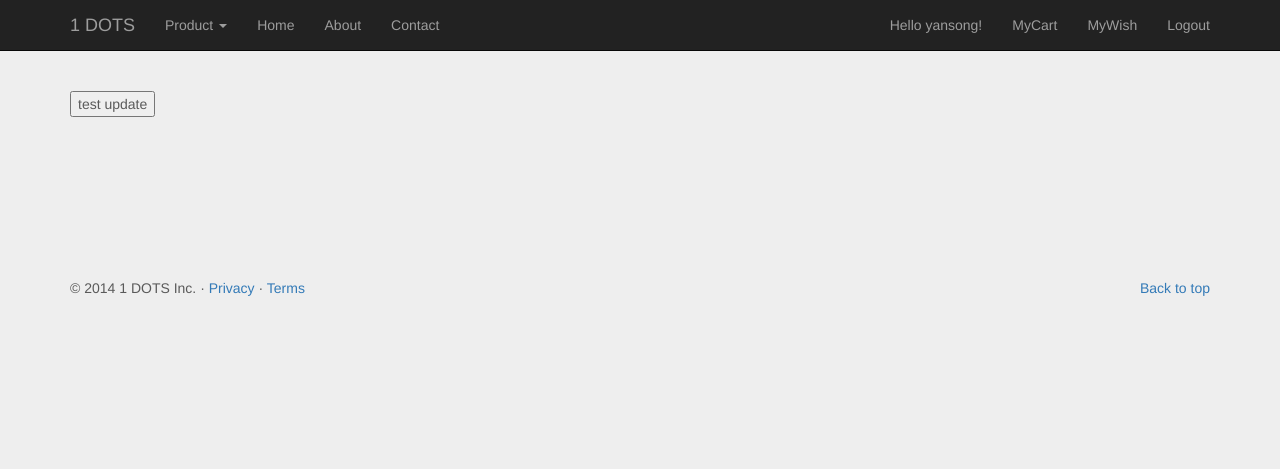
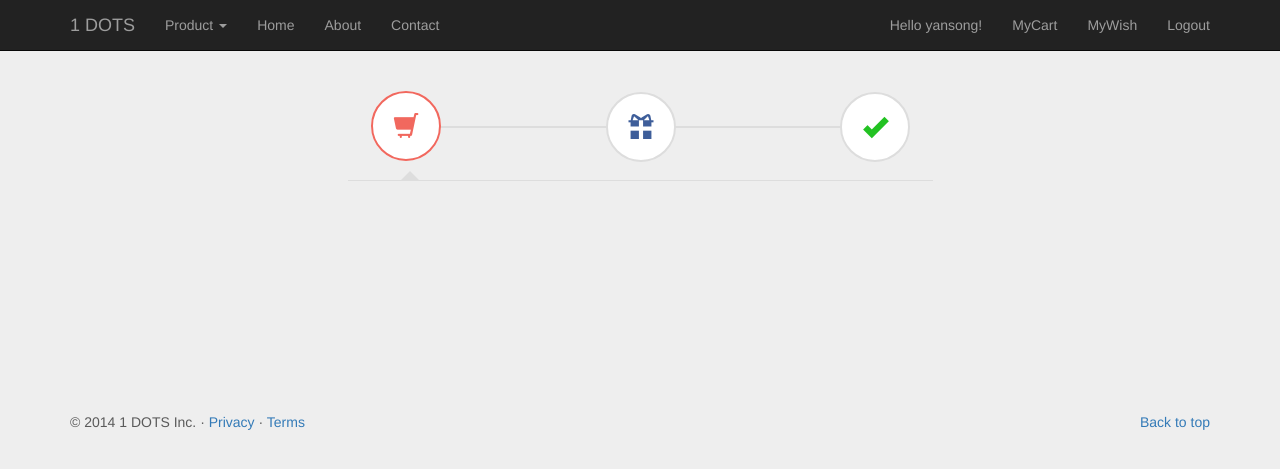
Before and after one commit to yansong10101/serverqa, a Django app: page /order/15/ in a window 1280 px wide. Shown: the top 469 px of the page. Run offline with Django 3.2, Linux system fonts and the light colour scheme; a user stored in the database is signed in; data comes from the database, SQL or seed files in the repository; both versions use the stored data as it was after the commit; some libraries are stand-ins or nearby versions.

Commit message:
enhance front-end

```diff
--- a/designweb/urls.py
+++ b/designweb/urls.py
@@ -25,6 +25,7 @@ urlpatterns = patterns(
     url(r'^api/cart/(?P<pk>[0-9]+)/remove/$', views.remove_cart, name='remove-from-cart'),
     url(r'^api/wish/(?P<pk>[0-9]+)/remove/$', views.remove_wish, name='remove-from-wish'),
     url(r'^api/order-detail/(?P<pk>[0-9]+)/(?P<num>[0-9]+)/update/$', views.update_order_detail, name='update-order'),
+    url(r'^api/cart-detail/(?P<pk>[0-9]+)/(?P<num>[0-9]+)/update/$', views.update_cart_detail, name='update-cart'),
     url(r'^api/like/(?P<pk>[0-9]+)/$', views.like_product, name='like-product'),
 
     # api using rest-framework
--- a/designweb/views.py
+++ b/designweb/views.py
@@ -117,6 +117,8 @@ def add_cart(request, pk):
     user = request.user
     product = get_object_or_404(Product, pk=pk)
     user.cart.products.add(product)
+    if not is_product_in_cart_details(user, product):
+        user.cart.cart_details.create(cart=user.cart, product=product)
     return Response(data={'Success': 'Success'})
 
 
@@ -135,6 +137,8 @@ def remove_cart(request, pk):
     user = request.user
     product = get_object_or_404(Product, pk=pk)
     user.cart.products.remove(product)
+    if is_product_in_cart_details(user, product):
+        user.cart.cart_details.filter(product=product).delete()
     return Response(data={'Success': 'Success'})
 
 
@@ -153,9 +157,17 @@ def remove_wish(request, pk):
 def update_order_detail(request, pk, num):
     order_detail = get_object_or_404(OrderDetails, pk=pk)
     order_detail.number_items = num
-    print('Before -- ' + str(num))
     order_detail.save()
-    print('After -- ' + str(order_detail.number_items))
+    return Response(data={'Success': 'Success'})
+
+
+@ensure_csrf_cookie
+@api_view(['GET', 'POST', ])
+@login_required(login_url='/login/')
+def update_cart_detail(request, pk, num):
+    cart_detail = get_object_or_404(CartDetail, pk=pk)
+    cart_detail.number_in_cart = num
+    cart_detail.save()
     return Response(data={'Success': 'Success'})
 
 
@@ -175,7 +187,7 @@ def my_cart(request, pk):
     user = get_object_or_404(User, pk=pk)
     if user is not None:
         products = user.cart.products.all()
-        pass_dicts = {'products': products, }
+        pass_dicts = {'products': products, 'orders': user.cart.cart_details.all()}
         return render(request, 'mycart.html', get_display_dict('MY CART', pass_dict=pass_dicts))
 
 
@@ -195,11 +207,21 @@ def my_wish(request, pk):
 def my_order(request, pk):
     user = get_object_or_404(User, pk=pk)
     if user.is_authenticated():
-        products = user.cart.products.all()
+        details = user.cart.cart_details.all()
+        products = []
+        for detail in details:
+            products.append(detail.product)
         order = user.orders.get_or_create(user=user, is_paid=False)[0]
-        for item in products:
-            if not is_order_list_contain_product(order.details.all(), item.pk):
-                OrderDetails.objects.create(order=order, product=item)
+        # for item in products:
+        #     if not is_order_list_contain_product(order.details.all(), item.pk):
+        #         OrderDetails.objects.create(order=order, product=item)
+        for item in details:
+            if not is_order_list_contain_product(order.details.all(), item.product.pk):
+                OrderDetails.objects.create(order=order, product=item.product, number_items=item.number_in_cart)
+            else:
+                order_detail = OrderDetails.objects.get(order=order, product=item.product)
+                order_detail.number_items = item.number_in_cart
+                order_detail.save()
         for item in order.details.all():
             if not is_cart_list_contain_order_detail(products, item.product.pk):
                 order.details.filter(pk=item.pk).delete()
--- a/static/css/cart_style.css
+++ b/static/css/cart_style.css
@@ -21,3 +21,8 @@
 #btnpay{
     float: right;
 }
+
+.prod_description{
+    font-size: small;
+    font-family: "Lucida Grande", "DejaVu Sans", "Bitstream Vera Sans", Verdana, Arial, sans-serif;
+}
--- a/static/css/microgroup.css
+++ b/static/css/microgroup.css
@@ -7,3 +7,8 @@
     text-align: center;
     margin-bottom: 25px;
 }
+
+#mainImg{
+    width: 350px;
+    height: 400px;
+}
--- /dev/null
+++ b/static/css/order_process.css
@@ -0,0 +1,174 @@
+.board .nav-tabs {
+    position: relative;
+    box-sizing: border-box;
+}
+
+p.narrow{
+    width: 60%;
+    margin: 10px auto;
+}
+
+.liner{
+    height: 2px;
+    background: #ddd;
+    position: absolute;
+    width: 80%;
+    margin: 0 auto;
+    left: 0;
+    right: 0;
+    top: 50%;
+    z-index: 1;
+}
+
+.nav-tabs > li.active > a, .nav-tabs > li.active > a:hover, .nav-tabs > li.active > a:focus {
+    color: #555555;
+    cursor: default;
+    border: 0;
+    border-bottom-color: transparent;
+}
+
+.board-inner{
+    margin-left: 25%;
+    margin-right: 25%;
+    text-align: center;
+}
+
+span.round-tabs{
+    width: 70px;
+    height: 70px;
+    line-height: 70px;
+    display: inline-block;
+    border-radius: 100px;
+    background: white;
+    z-index: 2;
+    position: absolute;
+    left: 0;
+    text-align: center;
+    font-size: 25px;
+}
+
+span.round-tabs.one{
+    color: #f1685e;
+    border: 2px solid #ddd;
+}
+
+li.active span.round-tabs.one{
+    background: #fff !important;
+    border: 2px solid #f1685e;
+    color: #f1685e;
+}
+
+span.round-tabs.three{
+    color: #3e5e9a;
+    border: 2px solid #ddd;
+}
+
+li.active span.round-tabs.three{
+    background: #fff !important;
+    border: 2px solid #3e5e9a;
+    color: #3e5e9a;
+}
+
+span.round-tabs.five{
+    color: rgb(34, 194, 34);
+    border: 2px solid #ddd;
+}
+
+li.active span.round-tabs.five{
+    background: #fff !important;
+    border: 2px solid rgb(34, 194, 34);
+    color: rgb(34, 194, 34);
+}
+
+.nav-tabs > li.active > a span.round-tabs{
+    background: #fafafa;
+}
+.nav-tabs > li {
+    width: 20%;
+}
+
+li:after {
+    content: " ";
+    position: absolute;
+    left: 45%;
+   opacity:0;
+    margin: 0 auto;
+    bottom: 0px;
+    border: 5px solid transparent;
+    border-bottom-color: #ddd;
+    transition:0.1s ease-in-out;
+
+}
+li.active:after {
+    content: " ";
+    position: absolute;
+    left: 45%;
+   opacity:1;
+    margin: 0 auto;
+    bottom: 0px;
+    border: 10px solid transparent;
+    border-bottom-color: #ddd;
+
+}
+.nav-tabs > li a{
+   width: 70px;
+   height: 70px;
+   margin: 20px auto;
+   border-radius: 100%;
+   padding: 0;
+}
+
+.nav-tabs > li a:hover{
+    background: transparent;
+}
+
+.tab-pane{
+   position: relative;
+padding-top: 50px;
+}
+.tab-content .head{
+    font-family: 'Roboto Condensed', sans-serif;
+    font-size: 25px;
+    text-transform: uppercase;
+    padding-bottom: 10px;
+}
+.btn-outline-rounded{
+    padding: 10px 40px;
+    margin: 20px 0;
+    border: 2px solid transparent;
+    border-radius: 25px;
+}
+
+.btn.green{
+    background-color:#5cb85c;
+    color: #ffffff;
+}
+
+/*
+
+product summary view
+
+*/
+.cartImg{
+    height: 100px;
+    width: 75px;
+    margin-bottom: 0px;
+}
+
+.product_name{
+    color: #003366;
+}
+
+.product_code{
+    font-size: small;
+    color: #3c3c3c;
+}
+
+.product_price{
+    font-size: medium;
+    color: red;
+}
+
+#btnpay{
+    float: right;
+}
--- a/templates/microgroup.html
+++ b/templates/microgroup.html
@@ -18,7 +18,7 @@
     <div class="row featurette">
         <div class="col-md-1"></div>
         <div class="col-md-5">
-          <img id="mainImg" src="{% static 'products' %}/{{ product.image_root }}" class="img-thumbnail" alt="Generic placeholder image">
+          <img id="mainImg" src="{{ storage_host }}{% static 'products' %}/{{ product.image_root }}" class="img-thumbnail" alt="Generic placeholder image">
             <div id="social_block">
                 <span class='st_facebook_large'></span>
                 <span class='st_twitter_large'></span>
--- a/templates/myorder.html
+++ b/templates/myorder.html
@@ -1,61 +1,72 @@
 {% extends "base.html" %}
 {% load staticfiles %}
+{% load tags %}
 
 {% block content %}
 
     <script src="{% static "js/jquery-1.11.1.min.js" %}"></script>
     <link href="{% static 'css/cart_style.css'%}" rel="stylesheet">
+    <link href="{% static 'css/order_process.css'%}" rel="stylesheet">
 
+    <div class="row">
+        <div class="board">
+
+            <div class="board-inner">
+                <ul class="nav nav-tabs" id="myTab">
+                    <div class="liner"></div>
+                    <li class="active">
+                        <a href="#home" data-toggle="tab" title="welcome"><span class="round-tabs one"><i class="glyphicon glyphicon-shopping-cart"></i></span></a>
+                    </li>
+                    <li>
+                        <a href="#done" data-toggle="tab" title="completed" style="visibility: hidden;"><span class="round-tabs two"><i class="glyphicon glyphicon-ok"></i></span></a>
+                    </li>
+                    <li>
+                        <a href="#messages" data-toggle="tab" title="bootsnipp goodies"><span class="round-tabs three"><i class="glyphicon glyphicon-gift"></i></span></a>
+                    </li>
+                    <li>
+                        <a href="#settings" data-toggle="tab" title="blah blah" style="visibility: hidden;"><span class="round-tabs four"><i class="glyphicon glyphicon-comment"></i></span></a>
+                    </li>
+                    <li>
+                        <a href="#done" data-toggle="tab" title="completed"><span class="round-tabs five"><i class="glyphicon glyphicon-ok"></i></span></a>
+                    </li>
+                </ul>
+            </div>
+
+            <div class="tab-content">
+                <div class="tab-pane fade in active" id="home">
                     <table class="table table-hover">
                         {% for order in orders.all %}
                             <tr id="row_{{ order.product.pk }}" class="row featurette">
-                <td class="col-md-2 product_image"><img class="cartImg" src="{% static 'products' %}/{{ order.product.image_root }}"></td>
-                <td class="col-md-6">
+                                <td class="col-md-2 product_image"><img class="cartImg thumbnail" src="{{ storage_host }}{% static 'products' %}/{{ order.product.image_root }}"></td>
+                                <td class="col-md-5">
                                     <div class="row featurette">
                                         <p class="product_name"><a href="{% url 'design:product-view' order.product.pk %}">{{ order.product.product_name }}</a></p>
                                         <p class="product_number">{{ order.product.product_code }}</p>
-                        <p class="product_price">${{ order.product.price }}</p>
                                     </div>
                                 </td>
-                <td class="col-md-4">
-                    <input class="product_quantity form-control" type="text" value="{{ order.number_items }}" name="{{ order.pk }}"><br>
-                </td>
+                                <td class="col-md-1 product_price">${{ order.product.price }}</td>
+                                <td class="col-md-1"></td>
+                                <td class="col-md-1">{{ order.number_items }}</td>
+                                <td class="col-md-1"></td>
+                                <td class="col-md-1">${%  calc_total order.number_items order.product.price %}</td>
                             </tr>
                         {% endfor %}
                     </table>
+                </div>
 
-    <button id="btn_update">test update</button>
+                <div class="tab-pane fade" id="messages">
+                    <h3 class="head text-center">Shipping Address</h3>
+                    <p class="narrow text-center">Lorem ipsum dolor sit amet, his ea mollis fabellas principes. Quo mazim facilis tincidunt ut, utinam saperet facilisi an vim.</p>
+                    <p class="text-center"><a href="" class="btn btn-success btn-outline-rounded green"> start using bootsnipp <span style="margin-left:10px;" class="glyphicon glyphicon-send"></span></a></p>
+                </div>
 
-    <script type="text/javascript">
-        var host = window.location.origin;
-        var image_dir = host + "/static/products/";
-        var btn_update = $("#btn_update");
+                <div class="tab-pane fade" id="done"><div class="text-center"><i class="img-intro icon-checkmark-circle"></i></div>
+                    <h3 class="head text-center">thanks for staying tuned! <span style="color:#f48260;">♥</span> Bootstrap</h3>
+                    <p class="narrow text-center">Lorem ipsum dolor sit amet, his ea mollis fabellas principes. Quo mazim facilis tincidunt ut, utinam saperet facilisi an vim.</p>
+                </div>
+            </div>
 
-        btn_update.on('click', function(){
-
-            $( "input" ).each(function( index ) {
-
-                var detail_id = parseInt($(this).attr('name'));
-                var num_items = parseInt($(this).val());
-
-                if(parseInt($(this).val()) < 1){
-                    num_items = 1;
-                }
-
-                $.ajax({
-                    type: "POST",
-                    url: host + "/api/order-detail/" + detail_id + "/" + num_items + "/update/",
-                    dataType: "json"
-                    }).success(function(data, textStatus, jqXHR){
-
-                        alert(data["Success"]);
-
-                    }).fail(function(jqXHR, textStatus){
-                        alert('Request Failed');
-                    });
-                });
-
-        });
-    </script>
+        </div>
+    </div>
 
 {% endblock %}
--- a/templates/mywishlist.html
+++ b/templates/mywishlist.html
@@ -19,7 +19,7 @@
             </tr>
         {% for product in products %}
             <tr id="row_{{ product.pk }}" class="row featurette">
-                <td class="col-md-2"><img class="cartImg" src="{% static 'products' %}/{{ product.image_root }}"></td>
+                <td class="col-md-2"><img class="cartImg" src="{{ storage_host }}{% static 'products' %}/{{ product.image_root }}"></td>
                 <td class="col-md-3">{{ product.product_name }}</td>
                 <td class="col-md-2">{{ product.product_code }}</td>
                 <td class="col-md-2">${{ product.price }}</td>
--- a/templates/product.html
+++ b/templates/product.html
@@ -102,7 +102,7 @@
             if(results.is_active == false){
                 $("#number_in_stock").hide();
                 $('#is_in_stock').html("(out of stock)").attr('style', "color:red; font-size:small");
-                $("#add_to_cart").prop("disabled", true);
+{#                $("#add_to_cart").prop("disabled", true);#}
             }
             else{
                 $("#number_in_stock").show();
```
Also changed, not shown: designweb/models.py (+7 -0 lines), designweb/templatetags/tags.py (+11 -0 lines), designweb/utils.py (+8 -0 lines), templates/home.html (+24 -24 lines), templates/mycart.html (+66 -9 lines), db.sqlite3, designweb/migrations/0005_cartdetail.py (added). Lines whose indentation alone changed are shown as unchanged.
